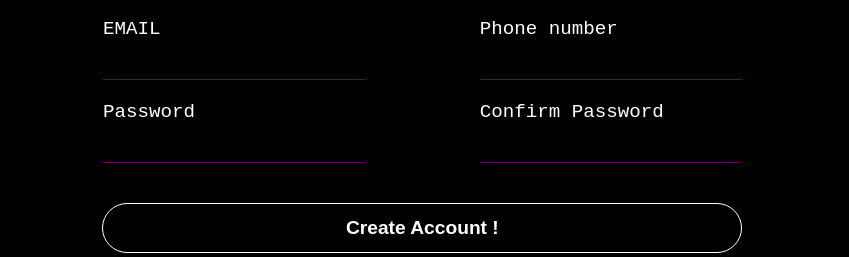
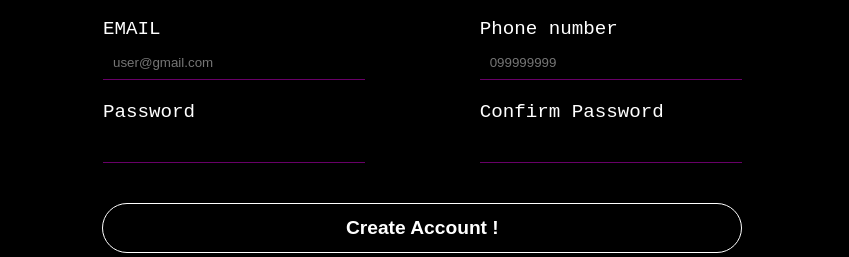
Before and after one commit to Tyler-TheCoder/sign-up-form, a plain HTML site: page index.html in a window 1280 px wide. Shown: the part 419-676 px from the top of the page, 431-1280 px from the left. Drawn offline with Linux system fonts and the light colour scheme.

Commit message:
Add placeholders to email and phone number inputs

```diff
--- a/index.html
+++ b/index.html
@@ -42,11 +42,11 @@
           <div class="item-row">
             <div class="item-column">
               <label for="email">EMAIL</label>
-              <input type="email" name="email" id="email" />
+              <input type="email" name="email" id="email" placeholder="user@gmail.com"/>
             </div>
             <div class="item-column">
               <label for="number">Phone number</label>
-              <input type="number" name="number" id="number" />
+              <input type="number" name="number" id="number" placeholder="099999999"/>
             </div>
           </div>
 
```
